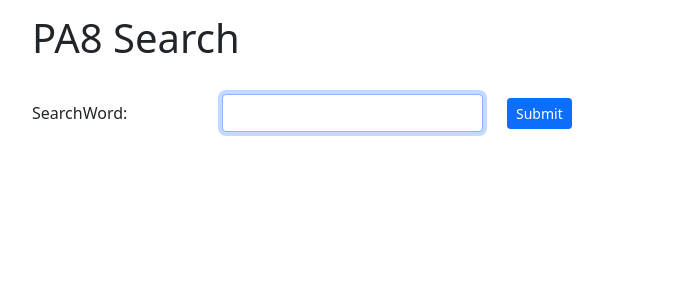
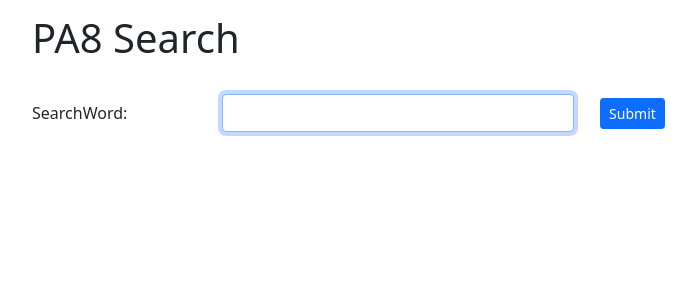
Before and after one commit to mijiFernandes/ycc, a Django app: page / in a window 1280 px wide. Shown: the part 76-376 px from the top of the page, without its empty margins (50-746 px from the left). Run offline with Django 3.2, Linux system fonts and the light colour scheme; some libraries are stand-ins or nearby versions.

```diff
--- a/blog/templates/blog/post_search.html
+++ b/blog/templates/blog/post_search.html
@@ -11,13 +11,11 @@
     <form action="." method="post"> {% csrf_token %}
         <div class="form-group row">
             {{ form.search_word|add_label_class:"col-form-label col-sm-2 ml-3 font-weight-bold" }}
-            <div class="col-sm-3" autocomplete="off">
+            <div class="col-sm-3" style="float: left; width: 33%;">
                 {{ form.search_word|add_class:"form-control"|attr:"autofocus" }}
             </div>
-            <div class="col-sm-7" style="margin:auto;">
-                <div>
+            <div style="margin:auto; float: left; width: 50%;">
                     <input type="submit" value="Submit" class="btn btn-primary btn-sm">
-                </div>
             </div>
         </div>
     </form>
```
